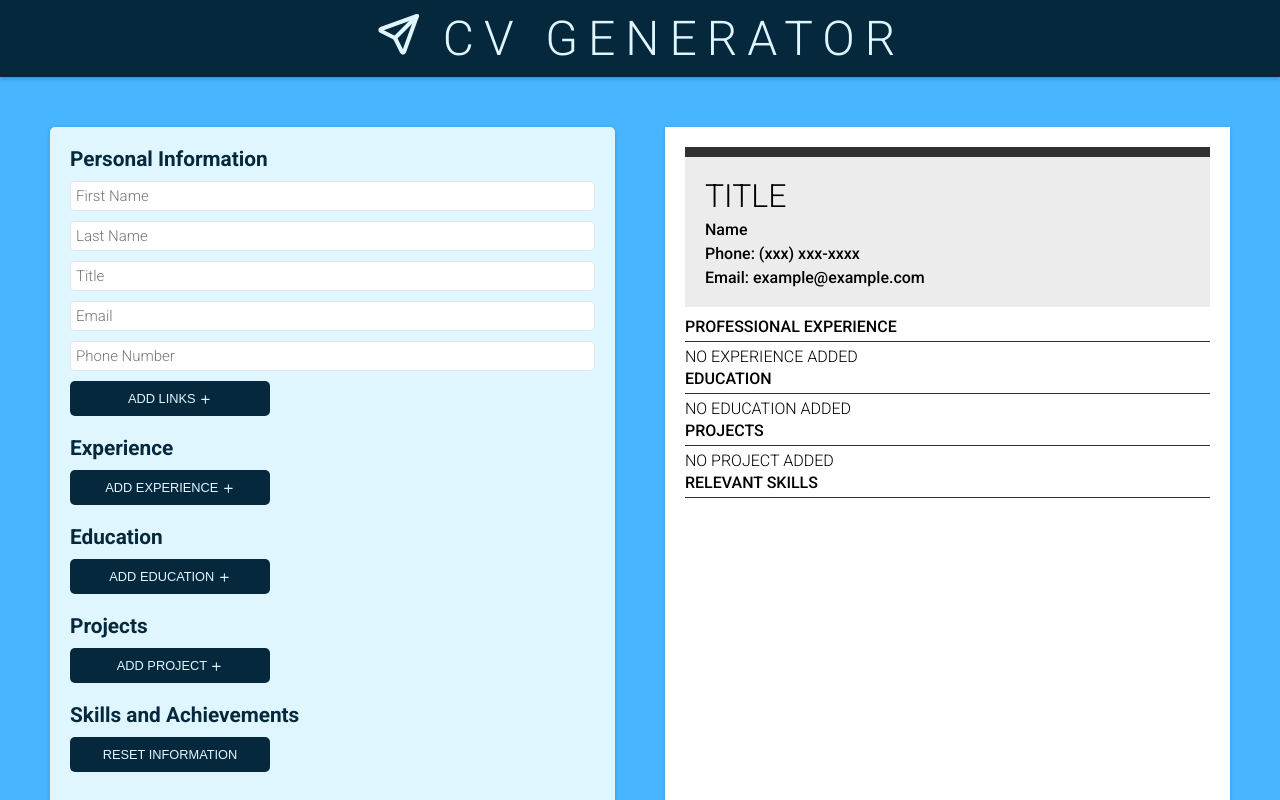
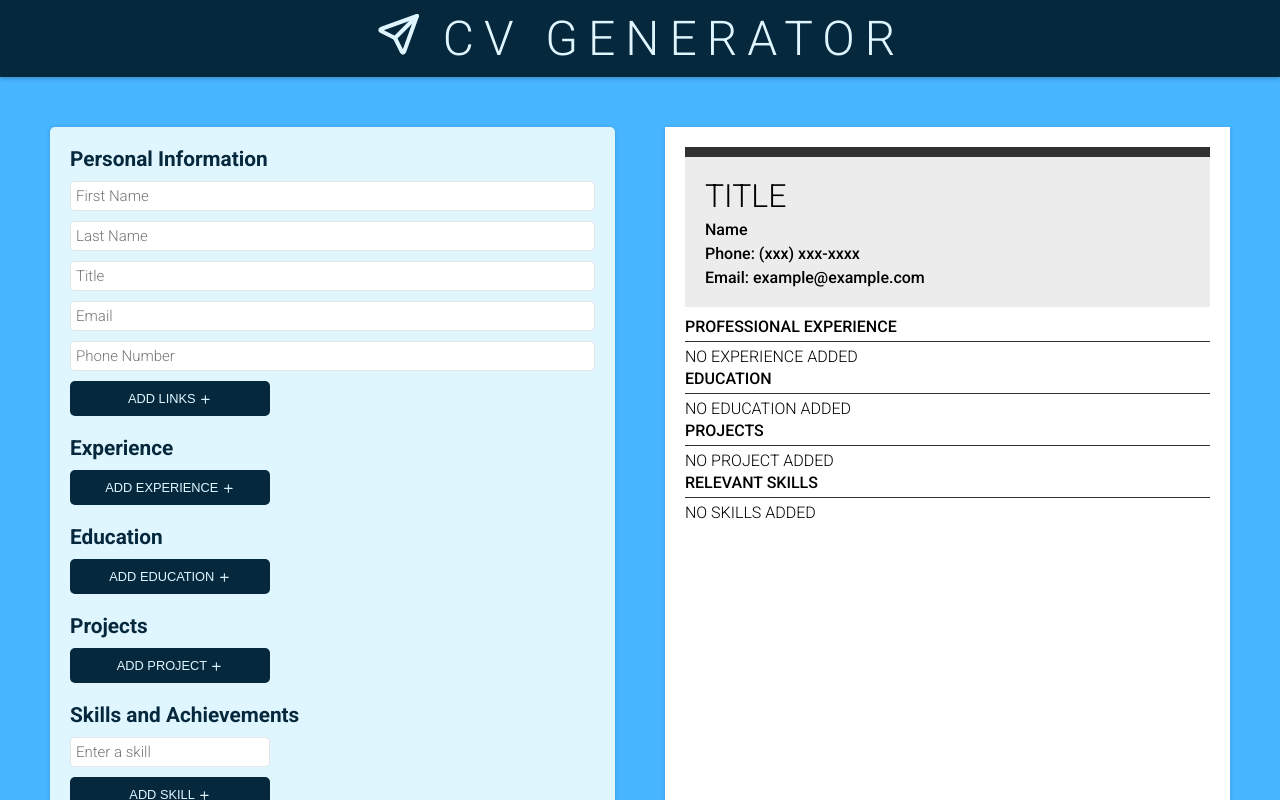
Before and after one commit to asadjawaid/CV-Builder, a React (Create React App) app: page / in a window 1280 px wide. Shown: the top 800 px of the page. Built offline with nearby package versions, Linux system fonts and the light colour scheme.

Commit message:
User can now add skills

```diff
--- a/src/components/CVForm/CVForm.js
+++ b/src/components/CVForm/CVForm.js
@@ -13,8 +13,15 @@ class CVForm extends React.Component {
 	}
 
 	render() {
-		const { userPersonalInfo, educationInfo, resetInformation, personalInfoFunctions, experienceInfo, projectInfo } =
-			this.props;
+		const {
+			userPersonalInfo,
+			educationInfo,
+			resetInformation,
+			personalInfoFunctions,
+			experienceInfo,
+			projectInfo,
+			skillInfo
+		} = this.props;
 
 		// get functions and objects from experienceInfo object
 		const { addExperience, removeExperience, userExperienceList, handleExperienceInfo } = experienceInfo;
@@ -24,6 +31,9 @@ class CVForm extends React.Component {
 
 		// get functions and objects from projectInfo object
 		const { addNewProject, removeProject, userProjectList, handleProjectInfo } = projectInfo;
+
+		// get skill function and list
+		const { handleSkillInput, addSkill, userSkillList, skillInput } = skillInfo;
 
 		return (
 			<div className="cv-form-container">
@@ -78,6 +88,19 @@ class CVForm extends React.Component {
 
 				{/* Skills section */}
 				<h1 id="skills-cv-form">Skills and Achievements</h1>
+				<input
+					id="skill-input"
+					name="skill"
+					value={skillInput}
+					type="text"
+					onChange={e => handleSkillInput(e)}
+					placeholder="Enter a skill"
+					minLength={5}
+					maxLength={50}
+				/>
+				<button className="btn add-skill-btn" onClick={addSkill} disabled={userSkillList.length > 4}>
+					Add Skill <TbPlus className="icon" />
+				</button>
 
 				{/* Button to reset the data */}
 				<button onClick={resetInformation} className="btn reset-btn">
--- a/src/components/CVPreview/CVPreview.js
+++ b/src/components/CVPreview/CVPreview.js
@@ -6,6 +6,7 @@ import { TbBrandLinkedin, TbBrandGithub, TbUser } from 'react-icons/tb';
 import ExperienceCV from './ExperienceCV';
 import ProjectCV from './ProjectCV';
 import EducationCV from './EducationCV';
+import SkillCV from './SkillCV';
 class CVPreview extends React.Component {
 	constructor(props) {
 		super(props);
@@ -13,7 +14,7 @@ class CVPreview extends React.Component {
 
 	render() {
 		// get personal information, experience list, project list :
-		const { userPersonalInfo, userExperienceList, userProjectList, userEducationList } = this.props;
+		const { userPersonalInfo, userExperienceList, userProjectList, userEducationList, userSkillList } = this.props;
 		const { firstName, lastName, title, email, phoneNumber, linkedin, github, portfolio } = userPersonalInfo;
 
 		return (
@@ -119,6 +120,11 @@ class CVPreview extends React.Component {
 				<section className="cv-preview-skill">
 					<h1 className="cv-preview-header-text">Relevant Skills</h1>
 					<hr></hr>
+					{userSkillList.length <= 0 ? (
+						<p className="no-info">No skills added</p>
+					) : (
+						userSkillList.map((currentSkill, index) => <SkillCV key={index} currentSkill={currentSkill} />)
+					)}
 				</section>
 			</div>
 		);
--- /dev/null
+++ b/src/components/CVPreview/SkillCV.js
@@ -0,0 +1,13 @@
+import React from 'react';
+
+export default class SkillCV extends React.Component {
+	render() {
+		const { currentSkill } = this.props;
+
+		return (
+			<>
+				<p id="skill-input-cv">{currentSkill}</p>
+			</>
+		);
+	}
+}
--- a/src/components/Container.js
+++ b/src/components/Container.js
@@ -21,7 +21,8 @@ class Container extends React.Component {
 			userEducationList: [],
 			userExperienceList: [],
 			userSkillList: [],
-			userProjectList: []
+			userProjectList: [],
+			skillInput: ''
 		};
 
 		this.handlePersonalInformationChange = this.handlePersonalInformationChange.bind(this);
@@ -42,6 +43,10 @@ class Container extends React.Component {
 		this.handleProjectInfo = this.handleProjectInfo.bind(this);
 		this.addNewProject = this.addNewProject.bind(this);
 		this.removeProject = this.removeProject.bind(this);
+
+		// add a skill
+		this.addSkill = this.addSkill.bind(this);
+		this.handleSkillInput = this.handleSkillInput.bind(this);
 	}
 
 	// function to update state for user personal information
@@ -67,7 +72,8 @@ class Container extends React.Component {
 			userEducationList: [],
 			userExperienceList: [],
 			userSkillList: [],
-			userProjectList: []
+			userProjectList: [],
+			skillInput: ''
 		});
 	};
 
@@ -194,6 +200,29 @@ class Container extends React.Component {
 		});
 	};
 
+	// handle Skill input
+	handleSkillInput = e => {
+		this.setState({
+			skillInput: e.target.value
+		});
+	};
+
+	// add a new skill
+	addSkill = e => {
+		if (this.state.skillInput === '') {
+			alert('Please enter a skill before adding!');
+			return;
+		}
+
+		this.setState({
+			userSkillList: this.state.userSkillList.concat(this.state.skillInput)
+		});
+
+		this.setState({
+			skillInput: ''
+		});
+	};
+
 	render() {
 		const { userPersonalInfo, userEducationList, userExperienceList, userSkillList, userProjectList } = this.state;
 
@@ -221,9 +250,18 @@ class Container extends React.Component {
 			handleProjectInfo: this.handleProjectInfo
 		};
 
+		// personal info functions
 		const personalInfoFunctions = {
 			handlePersonalInformationChange: this.handlePersonalInformationChange,
 			removeUserLinks: this.removeUserLinks
+		};
+
+		// Skill info
+		const skillInfo = {
+			userSkillList: userSkillList,
+			addSkill: this.addSkill,
+			handleSkillInput: this.handleSkillInput,
+			skillInput: this.state.skillInput
 		};
 
 		return (
@@ -235,12 +273,14 @@ class Container extends React.Component {
 					educationInfo={educationInfo}
 					projectInfo={projectInfo}
 					personalInfoFunctions={personalInfoFunctions}
+					skillInfo={skillInfo}
 				/>
 				<CVPreview
 					userPersonalInfo={userPersonalInfo}
 					userExperienceList={userExperienceList}
 					userProjectList={userProjectList}
 					userEducationList={userEducationList}
+					userSkillList={userSkillList}
 				/>
 			</div>
 		);
--- a/src/styles/componentStyles.css
+++ b/src/styles/componentStyles.css
@@ -130,6 +130,17 @@ header h1 {
 
 #skills-cv-form {
 	margin-bottom: 10px;
+}
+
+#skill-input {
+	padding: 5px;
+	font-size: 15px;
+	color: var(--lightBlue);
+	outline: none;
+	border: 1px solid rgba(0, 0, 0, 0.1);
+	border-radius: 5px;
+	margin-bottom: 10px;
+	width: 200px;
 }
 
 .add-skill-btn {
@@ -306,6 +317,15 @@ Preview Header Styles
 	font-weight: lighter;
 }
 
+/* Skill css */
+#skill-input-cv {
+	background-color: var(--lightBlue);
+	color: white;
+	padding: 5px;
+	display: inline-block;
+	margin: 0 5px;
+}
+
 /* Media Queries */
 /* Extra small devices (phones, 600px and down) */
 @media only screen and (max-width: 600px) {
```
